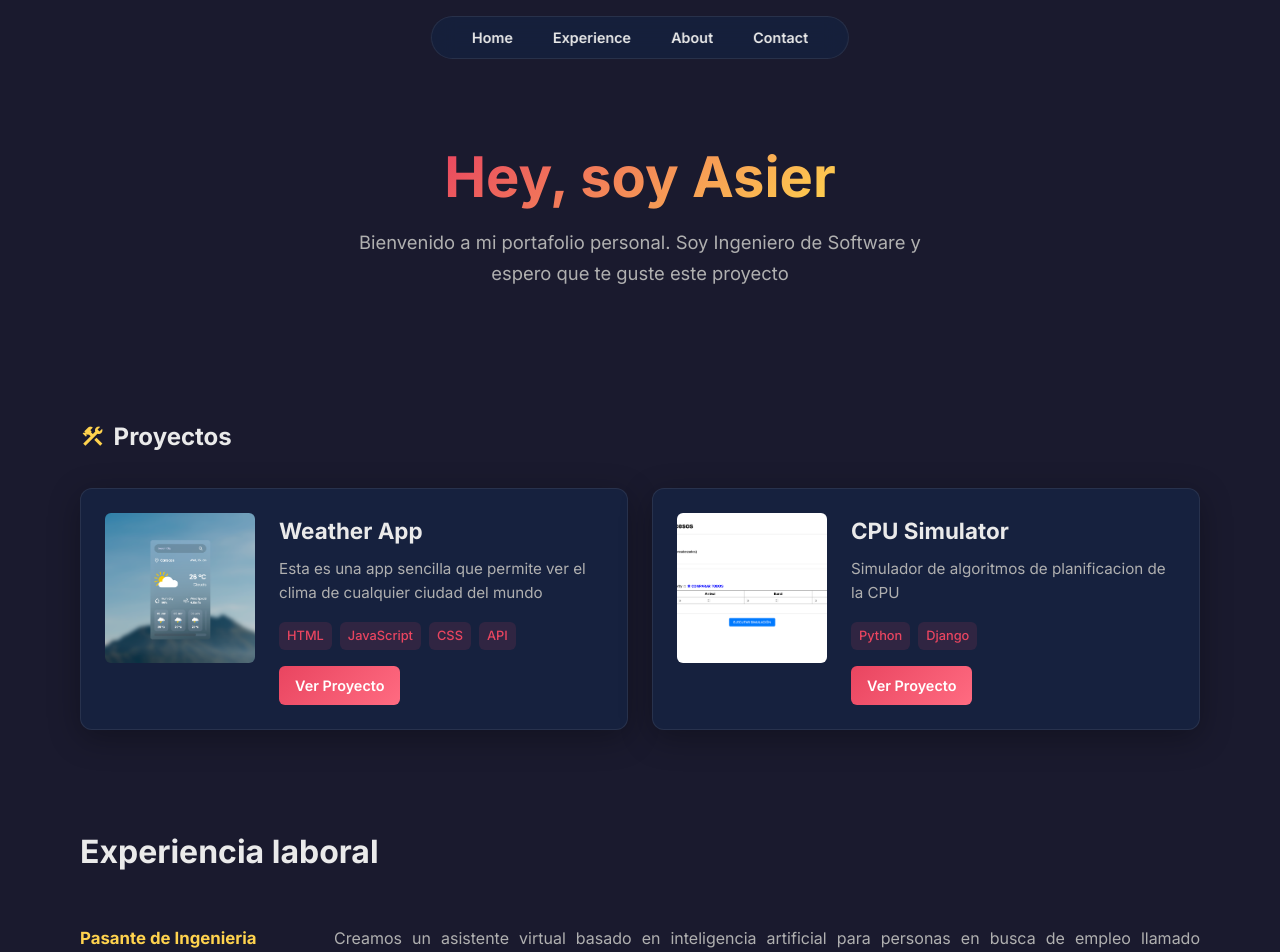
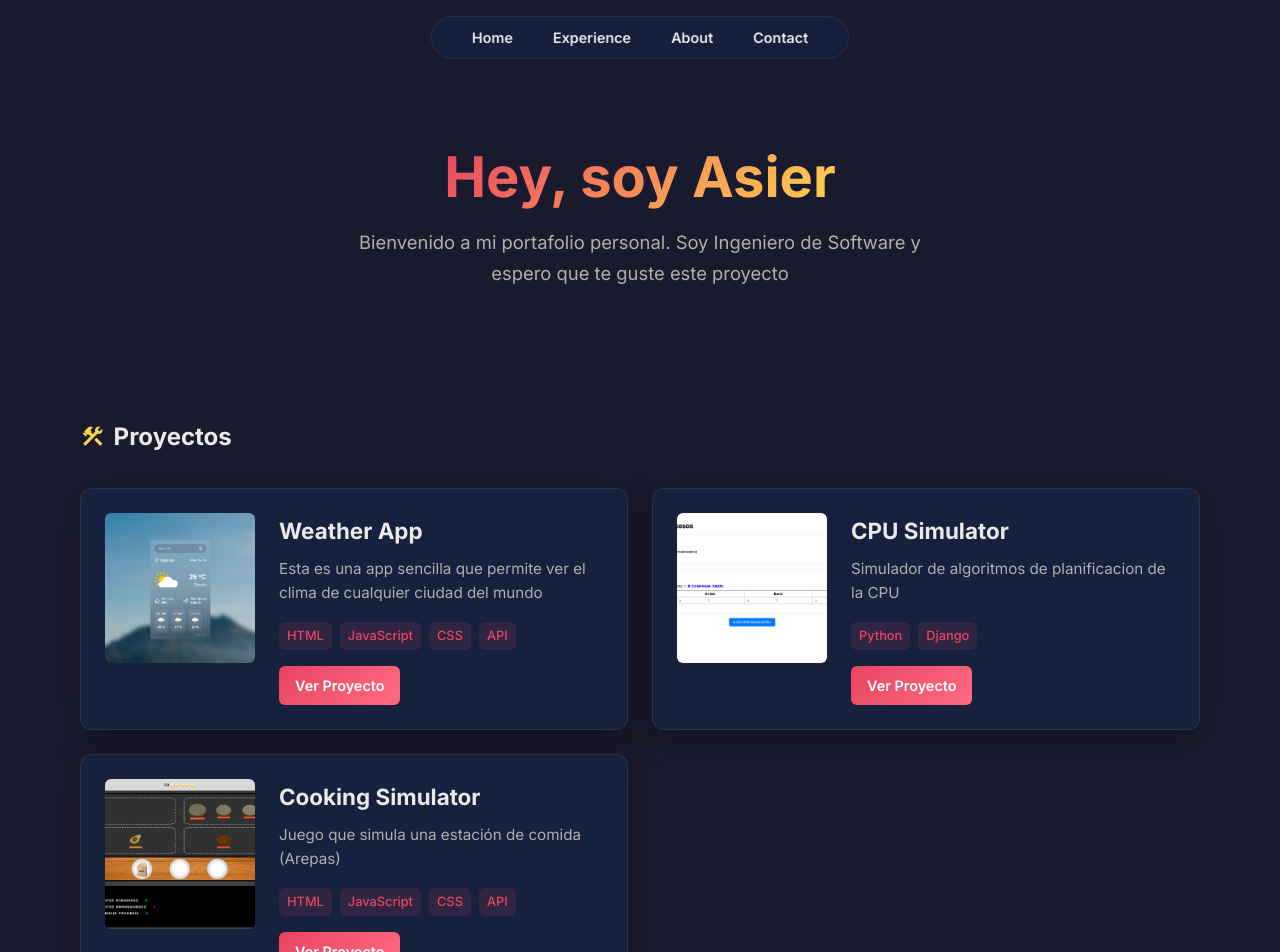
Before and after one commit to asiermunoz/personal-portfolio, a React (Vite) app: page / in a window 1280 px wide. Shown: the top 952 px of the page. Built offline with nearby package versions, Linux system fonts and the light colour scheme.

Commit message:
feat: Add Cooking Simulator project card to Home component

```diff
--- a/src/components/home/Home.tsx
+++ b/src/components/home/Home.tsx
@@ -9,6 +9,7 @@ import Intro from '../home/Intro'
 
 import WeatherApp from '../../assets/WeatherApp.avif'
 import CPUSim from '../../assets/CPU_Simulator.avif'
+import Cooking_Simulator from '../../assets/Cooking_Simulator.png'
 
 function Home() {
     return (
@@ -38,6 +39,13 @@ function Home() {
                         technologies={['Python', 'Django']}
                         imageUrl={CPUSim}
                     />
+                    <ProjectCard
+                        title='Cooking Simulator'
+                        description='Juego que simula una estación de comida (Arepas)'
+                        link='https://github.com/ucab-pow-202615/26998-pomc'
+                        technologies={['HTML', 'JavaScript', 'CSS', 'API']}
+                        imageUrl={Cooking_Simulator}
+                    />
                 </div>
 
                 <Experience
```
Also changed, not shown: src/assets/Cooking_Simulator.png (added).
